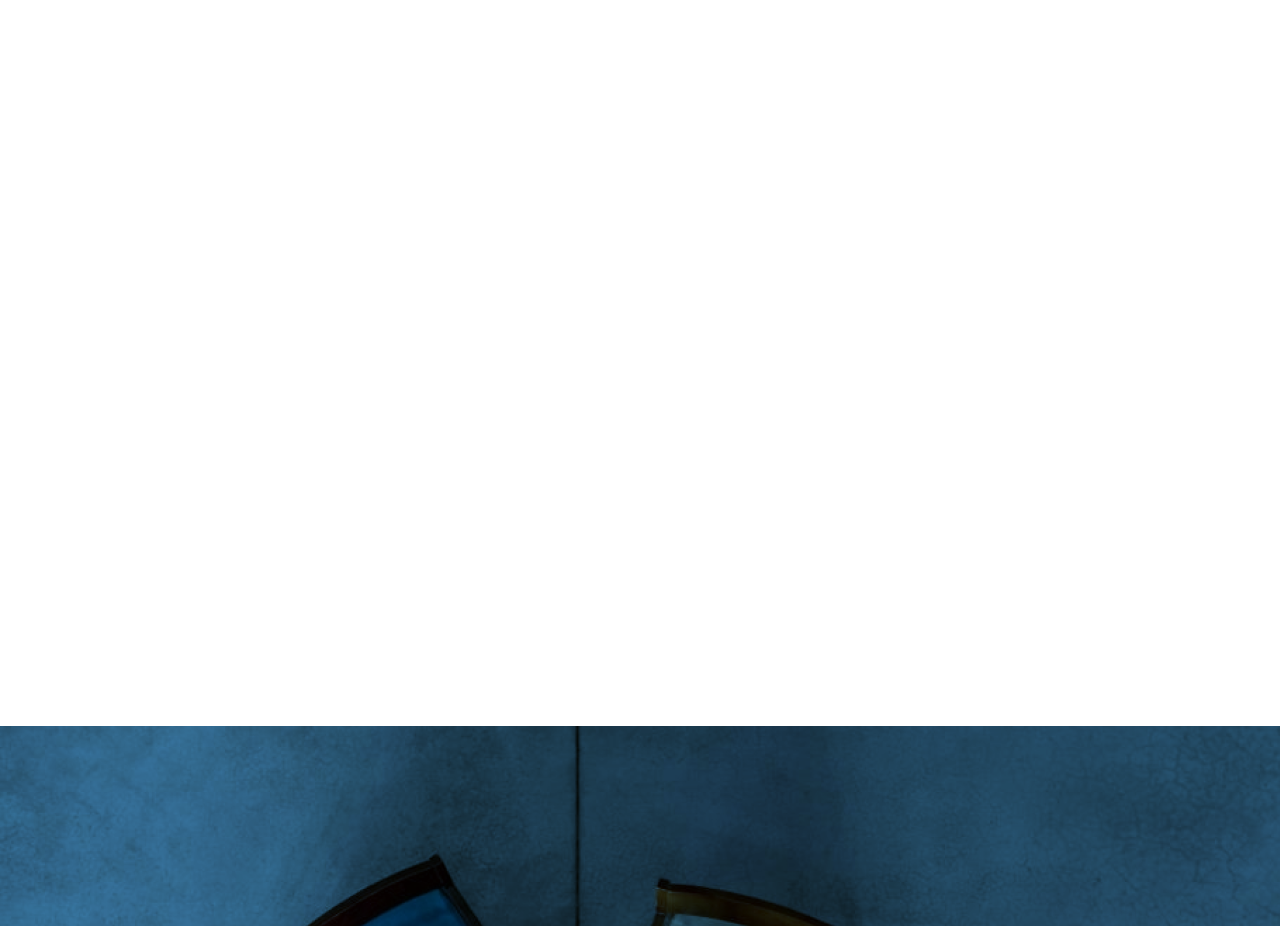
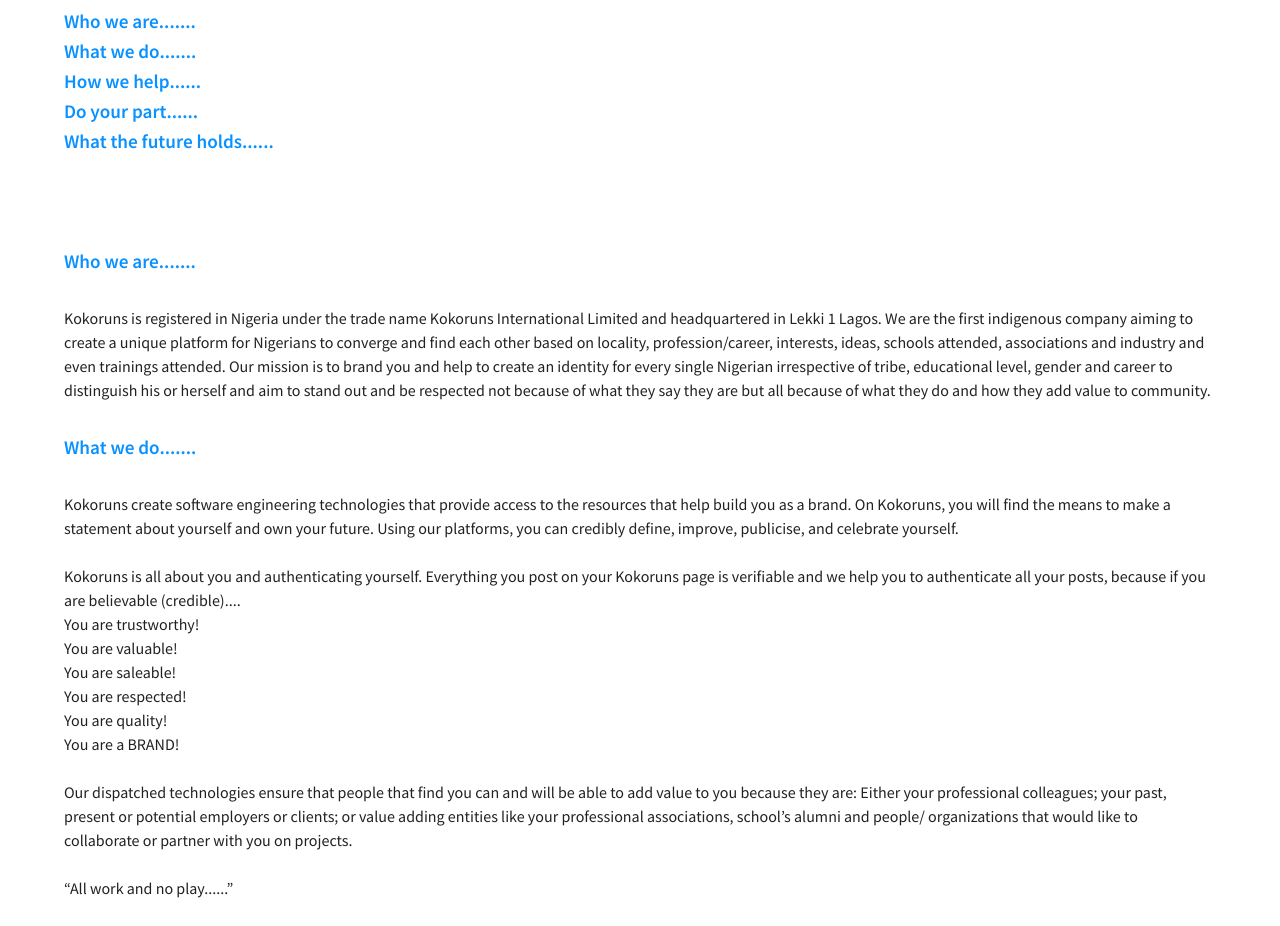
Before and after one commit to theophilly/kokoruns, a React (Create React App) app: page /about in a window 1280 px wide. Shown: the part 668-1594 px from the top of the page. Built offline with nearby package versions, Linux system fonts and the light colour scheme.

Commit message:
Adding about us page

```diff
--- a/src/pages/About.js
+++ b/src/pages/About.js
@@ -15,6 +15,7 @@
   },
   first_div: {
     // height: '160px',
+    marginTop: '40px',
     // border: '1px solid red',
     ...theme.typography.flex,
     '@media (max-width: 500px)': {
@@ -30,10 +31,14 @@
       marginBottom: '30px',
     },
   },
+  about_heading: {
+    ...theme.typography.title3,
+    color: theme.palette.primary.main,
+  },
 }));
 
 export default function About() {
-  const { root, first_div, first_div_heading } = useStyles();
+  const { root, first_div, first_div_heading, about_heading } = useStyles();
   return (
     <Box>
       <Box width="90vw" margin="20px auto 0px">
@@ -46,9 +51,174 @@
           // buttonText="FIND OUT MORE"
         />
       </Box>
-      <Box height="100vh">
+      {/* middle */}
+      <Box width="90vw" margin="20px auto 0px" height="auto">
         <Box className={first_div}>
           <Typography className={first_div_heading}>About Kokoruns?</Typography>
+        </Box>
+        {/* content */}
+        <Box>
+          <Typography className={about_heading}>Who we are.......</Typography>
+          <Typography className={about_heading}>What we do.......</Typography>
+          <Typography className={about_heading}>How we help......</Typography>
+          <Typography className={about_heading}>Do your part......</Typography>
+          <Typography className={about_heading}>
+            What the future holds......
+          </Typography>
+          <Typography
+            style={{ padding: '90px 0px 30px' }}
+            className={about_heading}
+          >
+            Who we are.......
+          </Typography>
+          <Typography>
+            Kokoruns is registered in Nigeria under the trade name Kokoruns
+            International Limited and headquartered in Lekki 1 Lagos. We are the
+            first indigenous company aiming to create a unique platform for
+            Nigerians to converge and find each other based on locality,
+            profession/career, interests, ideas, schools attended, associations
+            and industry and even trainings attended. Our mission is to brand
+            you and help to create an identity for every single Nigerian
+            irrespective of tribe, educational level, gender and career to
+            distinguish his or herself and aim to stand out and be respected not
+            because of what they say they are but all because of what they do
+            and how they add value to community.
+          </Typography>
+          <Typography style={{ padding: '30px 0px' }} className={about_heading}>
+            What we do.......
+          </Typography>
+          <Typography>
+            Kokoruns create software engineering technologies that provide
+            access to the resources that help build you as a brand. On Kokoruns,
+            you will find the means to make a statement about yourself and own
+            your future. Using our platforms, you can credibly define, improve,
+            publicise, and celebrate yourself.
+          </Typography>
+          <br />
+          <Typography>
+            Kokoruns is all about you and authenticating yourself. Everything
+            you post on your Kokoruns page is verifiable and we help you to
+            authenticate all your posts, because if you are believable
+            (credible).... <br /> You are trustworthy!
+            <br /> You are valuable!
+            <br /> You are saleable!
+            <br /> You are respected!
+            <br /> You are quality! <br /> You are a BRAND!
+            <br />
+          </Typography>
+          <br />
+          <Typography>
+            Our dispatched technologies ensure that people that find you can and
+            will be able to add value to you because they are: Either your
+            professional colleagues; your past, present or potential employers
+            or clients; or value adding entities like your professional
+            associations, school’s alumni and people/ organizations that would
+            like to collaborate or partner with you on projects.
+          </Typography>
+          <br />
+          <Typography>“All work and no play......”</Typography>
+          <br />
+          <Typography>
+            While we focus mainly on your primary career, we appreciate the
+            importance of all your “runs”. We want to help you become all you
+            can be. Your legitimate hustles are our ultimate concern and a
+            multitalented, multitasking, multiskilled, multidiscipline,
+            multipotential, multilingual you, deserves to be a brand. We will
+            not allow your runs to be limited as all work and no play is sure to
+            make you dull. Be proud of who you are and what you do. Your User
+            dashboard defines you in terms of your chosen career(s), gender, age
+            bracket, marital status, languages spoken or learned, academic
+            level, work experiences, projects worked on, certifications earned,
+            technical and soft skills, location and if you are living with a
+            disability. There is available feature to link all your social media
+            as well as online pages on your Kokoruns dashboard so that you can
+            find all your pages in one place and so can others if you so wish.
+          </Typography>
+          <Typography style={{ padding: '30px 0px' }} className={about_heading}>
+            How we help......
+          </Typography>
+
+          <Typography>
+            As a community of professional and non professionals as well as,
+            companies, schools and associations, the possibilities for upward
+            career and economic trajectory become endless if you are a
+            registered Kokoruns user. You can find professional and non
+            professional colleagues or association and be authenticated; brand
+            and verify yourself; get yourself noticed and begin to make an
+            impact in your community; create company, school or association
+            pages and further expose your other brands to the world without the
+            need for a website; be able to add content to all of your pages by
+            yourself unlike a website and also get friend, colleagues, employers
+            and clients to recommend you.
+          </Typography>
+          <br />
+          <Typography>
+            Users register on the platform and put up their profile choosing one
+            or more applicable career options listed. A quick search enables
+            employers to view prospective applicants within a certain location
+            or within all locations. Users’ name, availability, work experience,
+            academic level, age bracket, verification status, LGA, state,
+            portfolio, skills, education, social media, languages and dialects,
+            scholarly documents as well as collaboration links are some of the
+            information displayed.
+          </Typography>
+          <br />
+          <Typography>
+            A Kokoruns profile acts as an online resume and thus helps to reduce
+            file sharing risks on peer to peer networks. Other features of the
+            Kokoruns platform are: <br /> <br />- Users are also able to cross
+            recommend each other, team-up for projects, and join groups with
+            based on similar interests. Every registered user that views a
+            profile is allowed to “recommend” that profile. Every recommendation
+            can be traced to the recommender. <br />
+            - Users are also able to create events and invite group members to
+            such events. <br />
+            - Users are able to verify their accounts on by providing particular
+            identification detail to Kokoruns. <br />
+            - Users can access various resources such as trainings and digital
+            solutions. <br />
+            - Users can also choose suitable news feed by category. <br />-
+            Users are also able to customize their individual dashboards. <br />
+            - Users are able to identify with schools, companies, organizations
+            and associations they have/had affiliations with.
+          </Typography>
+          <br />
+          <Typography>
+            The above list is not exhaustive and more advanced features will
+            sure be added over time. Do your part......
+          </Typography>
+          <Typography>
+            Users could well do their part by telling others about the benefits
+            of using Kokoruns and being members of the largest Nigerian online
+            community. Respecting the rights of other users by keeping to our
+            Terms and Agreement and Privacy Policy is a huge part of being a
+            Kokoruns community member. Also, a well completed user profile and a
+            ‘verified user’ tag, connotes reliability and openness to work
+            opportunities.
+          </Typography>
+          <Typography style={{ padding: '30px 0px' }} className={about_heading}>
+            What the future holds......
+          </Typography>
+          <Typography>
+            As a Kokoruns’ citizen, you have a bright future ahead of you.
+          </Typography>
+          <Typography>
+            Kokoruns offers unlimited access to job postings and job
+            availabilities nationwide. Our community members enjoy unmitigated
+            access to news and notifications of user relevant sporting events,
+            symposiums, conferences, workshops, seminars, competitions, health
+            screenings, auditions etc. Being a verified Kokoruns member
+            (Kokoruns’ Citizen) has several benefits such as:
+          </Typography>
+          <Typography>
+            - Becoming a vendor <br />
+            - Becoming our ambassador <br />
+            - Becoming our in-house professional <br />
+            - Becoming top 100 Kokoruns Companies/School/Association <br />
+          </Typography>
+          <br />
+          <Typography>Register now and start defining you!</Typography>
+          <br />
         </Box>
       </Box>
       <Findoutmore
--- a/src/theme/typography.js
+++ b/src/theme/typography.js
@@ -14,6 +14,11 @@
       lineHeight: '40px',
       fontSize: 'clamp(1.6rem, 2.5vw, 60px)',
       fontWeight: 'bold',
+    },
+    title3: {
+      lineHeight: '30px',
+      fontSize: 'clamp(1.1rem, 1.5vw, 50px)',
+      fontWeight: '600',
     },
     subtitle1: {
       fontWeight: 'bold',
```
